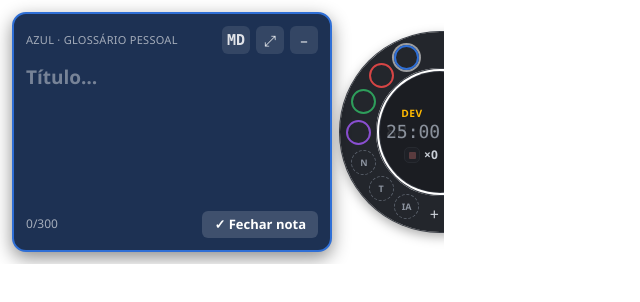
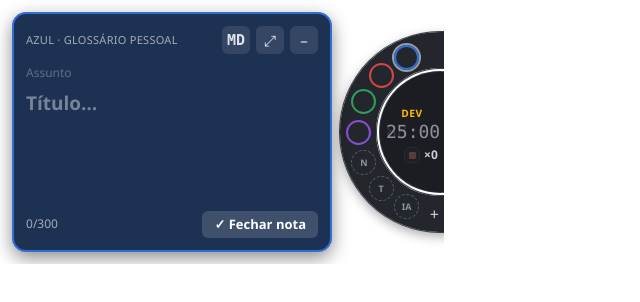
Before and after one commit to migasparotto/tambor-de-notas, a React (Vite) app: page / in a window 1280 px wide. Both pictures are taken after a click on the button 78 px from the left and 37 px from the top of the page. Shown: the top 302 px of the page, without its empty margins (0-640 px from the left). Built offline with nearby package versions, Linux system fonts and the light colour scheme.

Commit message:
Linha do assunto no painel (Enter leva ao título); falta o teste do Marcos

```diff
--- a/src/ui/App.tsx
+++ b/src/ui/App.tsx
@@ -264,6 +264,7 @@ function App({ settings, startupProblems, initialPlacement }: AppProps) {
         <NotePanel
           key={panel.colorId}
           color={panelColor}
+          subject={notes.subject(panel.colorId)}
           text={notes.text(panel.colorId)}
           markdown={notes.markdown(panel.colorId)}
           charLimit={settings.charLimit}
@@ -280,6 +281,7 @@ function App({ settings, startupProblems, initialPlacement }: AppProps) {
           size={panel.size}
           message={notes.message}
           onChange={(text) => notes.edit(panel.colorId, text)}
+          onSubjectChange={(subject) => notes.editSubject(panel.colorId, subject)}
           onConfirmTitle={() => void notes.confirmTitle(panel.colorId)}
           onToggleSize={() =>
             setPanel({ ...panel, size: panel.size === "normal" ? "expanded" : "normal" })
--- a/src/ui/NoteEditor.tsx
+++ b/src/ui/NoteEditor.tsx
@@ -1,4 +1,4 @@
-import { useEffect, useRef } from "react";
+import { useEffect, useImperativeHandle, useRef, type Ref } from "react";
 import { defaultKeymap, history, historyKeymap } from "@codemirror/commands";
 import { markdown } from "@codemirror/lang-markdown";
 import { EditorState } from "@codemirror/state";
@@ -21,6 +21,13 @@ interface NoteEditorProps {
   onConfirmTitle: () => void;
   /** When the Markdown symbols show (from the settings). */
   symbolsMode: SymbolsMode;
+  ref?: Ref<NoteEditorHandle>;
+}
+
+/** What the panel can ask of the editor. */
+export interface NoteEditorHandle {
+  /** Puts the keyboard in the editor, at the end of the title line. */
+  focusTitle: () => void;
 }
 
 const theme = EditorView.theme(
@@ -73,8 +80,17 @@ const theme = EditorView.theme(
  * hiding the symbols ("live preview"). Its contract is `text` in and `onChange` out,
  * the same as the simple field it replaced.
  */
-export function NoteEditor({ text, onChange, onConfirmTitle, symbolsMode }: NoteEditorProps) {
+export function NoteEditor({ text, onChange, onConfirmTitle, symbolsMode, ref }: NoteEditorProps) {
   const host = useRef<HTMLDivElement>(null);
+  const editor = useRef<EditorView | null>(null);
+  useImperativeHandle(ref, () => ({
+    focusTitle: () => {
+      const view = editor.current;
+      if (!view) return;
+      view.dispatch({ selection: { anchor: view.state.doc.line(1).to } });
+      view.focus();
+    },
+  }));
   // The editor is created once; these refs always point to the latest callbacks.
   const callbacks = useRef({ onChange, onConfirmTitle });
   useEffect(() => {
@@ -108,8 +124,12 @@ export function NoteEditor({ text, onChange, onConfirmTitle, symbolsMode }: Note
         ],
       }),
     });
+    editor.current = view;
     view.focus();
-    return () => view.destroy();
+    return () => {
+      editor.current = null;
+      view.destroy();
+    };
     // The editor is created when the panel opens; later changes come from the editor itself.
     // eslint-disable-next-line react-hooks/exhaustive-deps
   }, []);
--- a/src/ui/NotePanel.tsx
+++ b/src/ui/NotePanel.tsx
@@ -1,13 +1,15 @@
-import { useEffect, useState, type CSSProperties } from "react";
+import { useEffect, useRef, useState, type CSSProperties } from "react";
 import type { NoteColor } from "../domain/chambers";
 import type { Point, Rect } from "../domain/drum";
 import { charCount } from "../domain/noteText";
 import type { PanelSize } from "../domain/panel";
 import type { SymbolsMode } from "../domain/settings";
-import { NoteEditor } from "./NoteEditor";
+import { NoteEditor, type NoteEditorHandle } from "./NoteEditor";
 
 interface NotePanelProps {
   color: NoteColor;
+  /** The note subject (the class matter); for a new note, the color's last subject. */
+  subject: string;
   text: string;
   /** The note as written in its .md file, shown by "ver Markdown". */
   markdown: string;
@@ -23,6 +25,7 @@ interface NotePanelProps {
   size: PanelSize;
   message: string | null;
   onChange: (text: string) => void;
+  onSubjectChange: (subject: string) => void;
   onConfirmTitle: () => void;
   onToggleSize: () => void;
   onCollapse: () => void;
@@ -41,6 +44,7 @@ export function NotePanel(props: NotePanelProps) {
   const [mounted, setMounted] = useState(false);
   // "Ver Markdown": the plain file text instead of the editor (which stays alive, hidden).
   const [showMarkdown, setShowMarkdown] = useState(false);
+  const editor = useRef<NoteEditorHandle>(null);
 
   useEffect(() => {
     // Wait one frame so the browser draws the small bubble before growing it.
@@ -111,8 +115,26 @@ export function NotePanel(props: NotePanelProps) {
             </button>
           </header>
 
-          <div className={showMarkdown ? "hidden" : "flex min-h-0 flex-1 flex-col"}>
+          <div className={showMarkdown ? "hidden" : "flex min-h-0 flex-1 flex-col gap-1"}>
+            <input
+              type="text"
+              value={props.subject}
+              onChange={(e) => props.onSubjectChange(e.target.value)}
+              onKeyDown={(e) => {
+                // Enter goes on to the title; Esc and Ctrl+Enter are handled by the window.
+                if (e.key !== "Enter" || e.ctrlKey || e.nativeEvent.isComposing) return;
+                e.preventDefault();
+                editor.current?.focusTitle();
+              }}
+              placeholder="Assunto"
+              aria-label="Assunto da nota"
+              title="Assunto (a matéria); a próxima nota desta cor começa com ele"
+              autoComplete="off"
+              spellCheck={false}
+              className="m-0 w-full rounded border-0 bg-transparent px-0 py-0.5 text-[12px] text-white/55 outline-none placeholder:text-white/30 focus:text-white/80"
+            />
             <NoteEditor
+              ref={editor}
               text={text}
               onChange={props.onChange}
               onConfirmTitle={props.onConfirmTitle}
--- a/src/ui/useNotebook.ts
+++ b/src/ui/useNotebook.ts
@@ -44,6 +44,12 @@ export function useNotebook(
 
   return {
     text: (colorId: string) => notebook.text(colorId),
+    /** The note subject, or the color's last subject when there is no note yet. */
+    subject: (colorId: string) => notebook.subject(colorId),
+    editSubject: (colorId: string, subject: string) => {
+      notebook.editSubject(colorId, subject);
+      redraw();
+    },
     /** The note as written in its .md file (for "ver Markdown"). */
     markdown: (colorId: string) => notebook.markdown(colorId),
     hasNote: (colorId: string) => notebook.hasNote(colorId),
```
